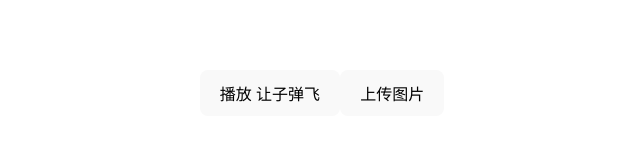
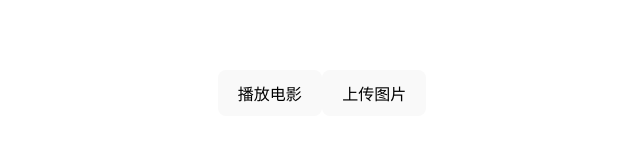
Before and after one commit to huozhiyan/React-Basic, a React (Vite) app in the folder my-app/: page / in a window 1280 px wide. Shown: the part 307-448 px from the top of the page, without its empty margins (318-958 px from the left). Built offline with nearby package versions, Linux system fonts and the light colour scheme.

Commit message:
feat: 阻止事件传播

```diff
--- a/my-app/src/App.jsx
+++ b/my-app/src/App.jsx
@@ -1,10 +1,10 @@
 import "./App.css";
-import Toolbar2 from "./Toolbar2";
+import Toolbar3 from "./Toolbar3";
 
 function App() {
   return (
     <>
-      <Toolbar2></Toolbar2>
+      <Toolbar3></Toolbar3>
     </>
   );
 }
--- /dev/null
+++ b/my-app/src/Toolbar3.jsx
@@ -0,0 +1,25 @@
+function Button({ onClick, children }) {
+  return (
+    <button
+      onClick={(e) => {
+        e.stopPropagation();
+        onClick();
+      }}
+    >
+      {children}
+    </button>
+  );
+}
+
+export default function Toolbar3() {
+  return (
+    <div
+      onClick={() => {
+        alert("你点击了 Toolbar3！");
+      }}
+    >
+      <Button onClick={() => alert("正在播放！")}>播放电影</Button>
+      <Button onClick={() => alert("正在上传！")}>上传图片</Button>
+    </div>
+  );
+}
```
